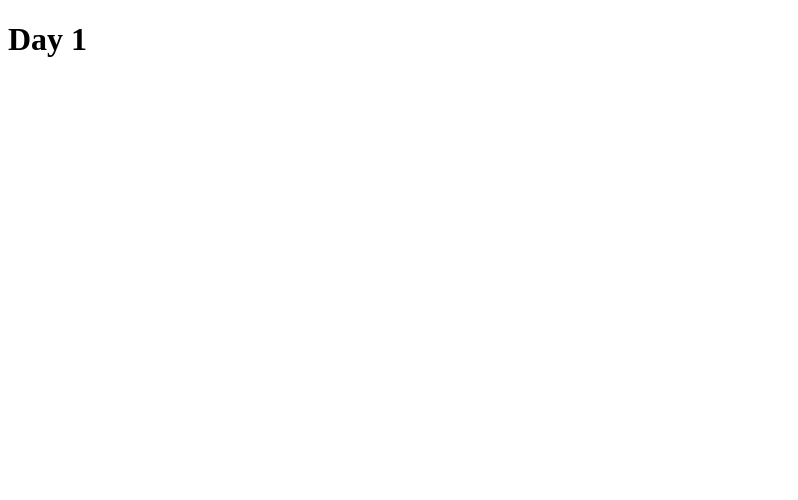
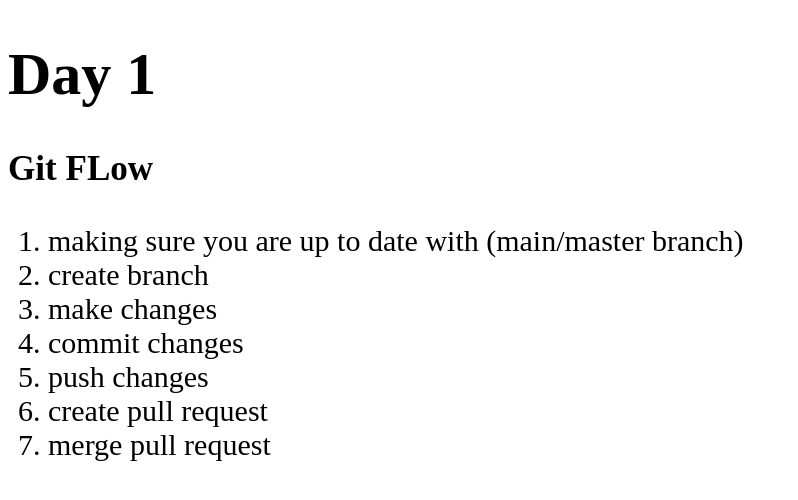
Before and after one commit to vinsonf/mf-11-01-22, a plain HTML site: page day01/index.html in a window 1280 px wide. Shown: the whole page, without its empty margins (0-798 px from the left). Drawn offline with Linux system fonts and the light colour scheme.

Commit message:
change font size

```diff
--- /dev/null
+++ b/day01/css/style.css
@@ -0,0 +1,3 @@
+body{
+    font-size: 30px;
+}
--- a/day01/index.html
+++ b/day01/index.html
@@ -5,9 +5,19 @@
     <meta http-equiv="X-UA-Compatible" content="IE=edge">
     <meta name="viewport" content="width=device-width, initial-scale=1.0">
     <title>Day 1</title>
+    <link rel="stylesheet" href="./css/style.css">
 </head>
 <body>
     <h1>Day 1</h1>
-
+    <h3>Git FLow</h3>
+    <ol>
+        <li>making sure you are up to date with (main/master branch)</li>
+        <li>create branch</li>
+        <li>make changes</li>
+        <li>commit changes</li>
+        <li>push changes</li>
+        <li>create pull request</li>
+        <li>merge pull request</li>
+    </ol>
 </body>
 </html>
```
Also changed, not shown: final-project/index.html (added).
